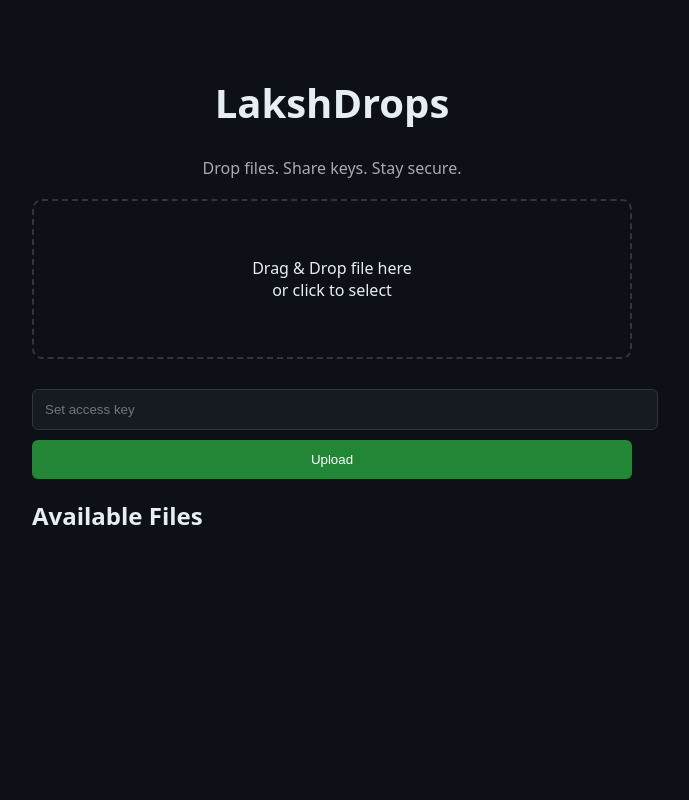
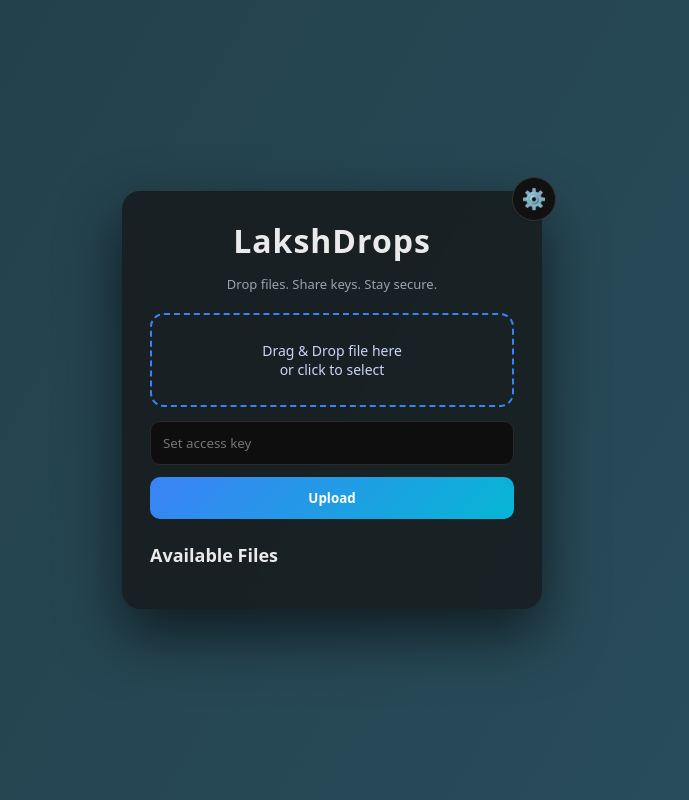
Before and after one commit to lnaigaldev/LakshDrops, a website: page public/index.html in a window 1280 px wide. Shown: the whole page, without its empty margins (308-997 px from the left). Drawn offline with Linux system fonts and the light colour scheme; no server answers.

Commit message:
Update index.html

```diff
--- a/public/index.html
+++ b/public/index.html
@@ -3,11 +3,184 @@
 <head>
 <meta charset="UTF-8" />
 <title>LakshDrops</title>
-<link rel="stylesheet" href="style.css">
+
+<style>
+  * {
+    box-sizing: border-box;
+    font-family: system-ui, -apple-system, BlinkMacSystemFont;
+  }
+
+  body {
+    margin: 0;
+    min-height: 100vh;
+    background: linear-gradient(120deg, #0f2027, #203a43, #2c5364);
+    background-size: 300% 300%;
+    animation: bgMove 10s ease infinite;
+    color: #eaeaea;
+    display: flex;
+    align-items: center;
+    justify-content: center;
+  }
+
+  @keyframes bgMove {
+    0% { background-position: 0% 50%; }
+    50% { background-position: 100% 50%; }
+    100% { background-position: 0% 50%; }
+  }
+
+  .container {
+    width: 420px;
+    padding: 28px;
+    border-radius: 18px;
+    background: rgba(20, 20, 20, 0.75);
+    backdrop-filter: blur(14px);
+    box-shadow: 0 25px 60px rgba(0,0,0,0.6);
+    animation: fadeIn 0.6s ease;
+    position: relative;
+  }
+
+  @keyframes fadeIn {
+    from { opacity: 0; transform: translateY(10px); }
+    to { opacity: 1; transform: translateY(0); }
+  }
+
+  h1 {
+    margin: 0;
+    text-align: center;
+    letter-spacing: 1px;
+  }
+
+  .tagline {
+    text-align: center;
+    font-size: 13px;
+    color: #9ca3af;
+    margin-bottom: 20px;
+  }
+
+  #dropZone {
+    border: 2px dashed #3b82f6;
+    border-radius: 14px;
+    padding: 26px;
+    text-align: center;
+    cursor: pointer;
+    transition: all 0.3s ease;
+    margin-bottom: 14px;
+  }
+
+  #dropZone.hover {
+    background: rgba(59,130,246,0.15);
+    transform: scale(1.02);
+  }
+
+  #dropZone p {
+    margin: 0;
+    font-size: 14px;
+    color: #cbd5f5;
+  }
+
+  input {
+    width: 100%;
+    padding: 12px;
+    border-radius: 10px;
+    border: 1px solid #2a2a2a;
+    background: #0e0e0e;
+    color: #fff;
+    outline: none;
+    margin-bottom: 12px;
+  }
+
+  button {
+    width: 100%;
+    padding: 12px;
+    border-radius: 10px;
+    border: none;
+    cursor: pointer;
+    background: linear-gradient(135deg, #3b82f6, #06b6d4);
+    color: white;
+    font-weight: 600;
+    transition: transform 0.15s ease, box-shadow 0.15s ease;
+  }
+
+  button:hover {
+    transform: translateY(-2px);
+    box-shadow: 0 10px 25px rgba(59,130,246,0.4);
+  }
+
+  h2 {
+    margin-top: 24px;
+    font-size: 18px;
+  }
+
+  ul {
+    list-style: none;
+    padding: 0;
+    margin: 10px 0 0;
+  }
+
+  li {
+    display: flex;
+    justify-content: space-between;
+    align-items: center;
+    background: #0e0e0e;
+    border: 1px solid #2a2a2a;
+    padding: 10px 12px;
+    border-radius: 10px;
+    margin-bottom: 10px;
+    animation: slideUp 0.3s ease;
+  }
+
+  @keyframes slideUp {
+    from { opacity: 0; transform: translateY(6px); }
+    to { opacity: 1; transform: translateY(0); }
+  }
+
+  li button {
+    width: auto;
+    padding: 6px 10px;
+    font-size: 12px;
+    background: #22c55e;
+  }
+
+  li button:hover {
+    box-shadow: 0 6px 18px rgba(34,197,94,0.4);
+  }
+
+  /* ADMIN ICON */
+  .admin-btn {
+    position: absolute;
+    top: -14px;
+    right: -14px;
+    width: 44px;
+    height: 44px;
+    border-radius: 50%;
+    background: #111;
+    border: 1px solid #333;
+    display: flex;
+    align-items: center;
+    justify-content: center;
+    cursor: pointer;
+    transition: transform 0.2s ease, background 0.2s ease;
+  }
+
+  .admin-btn:hover {
+    transform: rotate(20deg) scale(1.1);
+    background: #1f2937;
+  }
+
+  .admin-btn span {
+    font-size: 20px;
+  }
+</style>
 </head>
+
 <body>
 
 <div class="container">
+  <!-- ADMIN ICON -->
+  <div class="admin-btn" onclick="location.href='/admin.html'" title="Admin">
+    <span>⚙️</span>
+  </div>
+
   <h1>LakshDrops</h1>
   <p class="tagline">Drop files. Share keys. Stay secure.</p>
 
@@ -26,11 +199,17 @@
 <script>
   const dropZone = document.getElementById("dropZone");
   const fileInput = document.getElementById("fileInput");
+  const fileList = document.getElementById("fileList");
+  const accessKey = document.getElementById("accessKey");
+
   let selectedFile = null;
 
   dropZone.onclick = () => fileInput.click();
 
-fileInput.onchange = e => selectedFile = e.target.files[0];
+  fileInput.onchange = e => {
+    selectedFile = e.target.files[0];
+    dropZone.querySelector("p").innerText = selectedFile.name;
+  };
 
   dropZone.ondragover = e => {
     e.preventDefault();
@@ -47,7 +226,10 @@ dropZone.ondrop = e => {
   };
 
   async function upload() {
-  if (!selectedFile || !accessKey.value) return alert("File & key required");
+    if (!selectedFile || !accessKey.value) {
+      alert("File & key required");
+      return;
+    }
 
     const fd = new FormData();
     fd.append("file", selectedFile);
@@ -56,8 +238,8 @@ async function upload() {
     const res = await fetch("/upload", { method: "POST", body: fd });
     if (!res.ok) return alert("Upload failed");
 
+    selectedFile = null;
     accessKey.value = "";
-  selectedFile = null;
     dropZone.querySelector("p").innerHTML = "Drag & Drop file here<br>or click to select";
     loadFiles();
   }
@@ -66,9 +248,13 @@ async function loadFiles() {
     const res = await fetch("/files");
     const files = await res.json();
     fileList.innerHTML = "";
+
     files.forEach(f => {
       const li = document.createElement("li");
-    li.innerHTML = `${f.name} <button onclick="unlock('${f.id}', '${f.name}')">Unlock</button>`;
+      li.innerHTML = `
+        <span>${f.name}</span>
+        <button onclick="unlock('${f.id}', '${f.name}')">Unlock</button>
+      `;
       fileList.appendChild(li);
     });
   }
```
Lines whose indentation alone changed are shown as unchanged.
